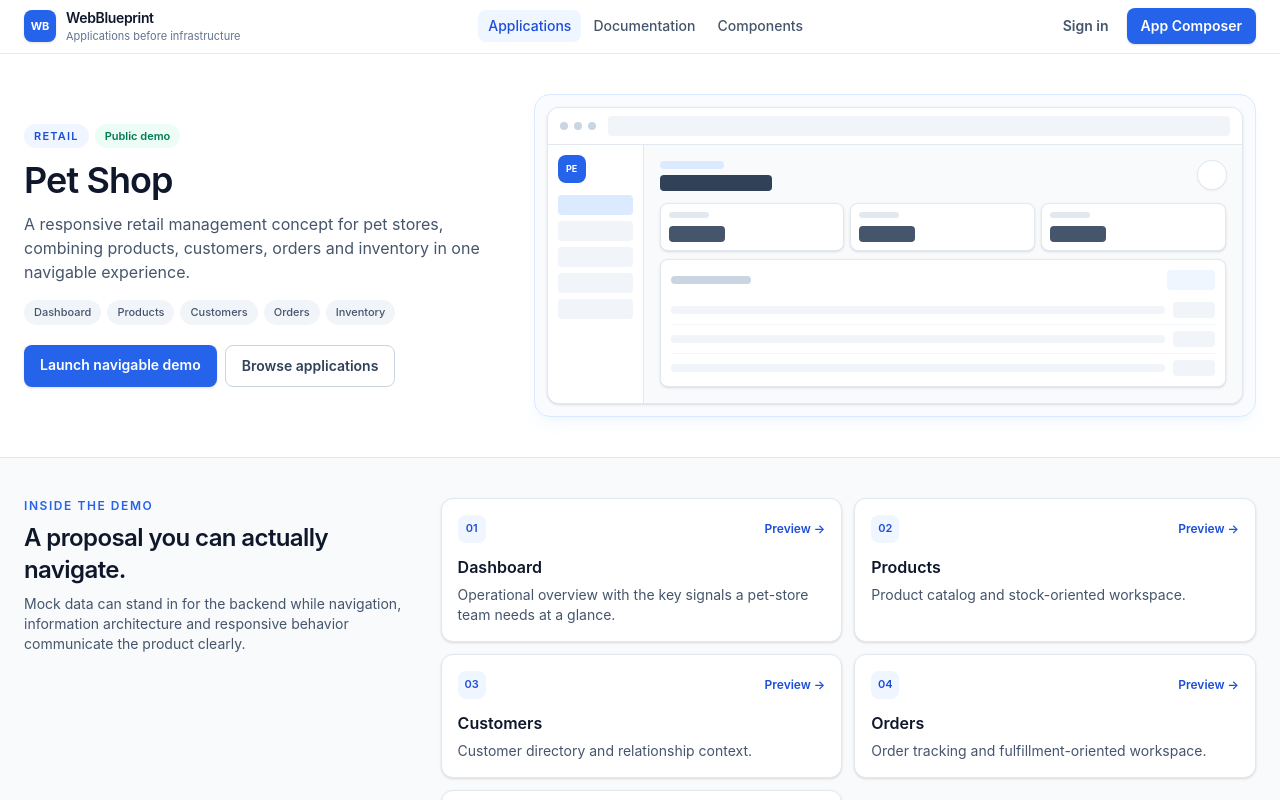
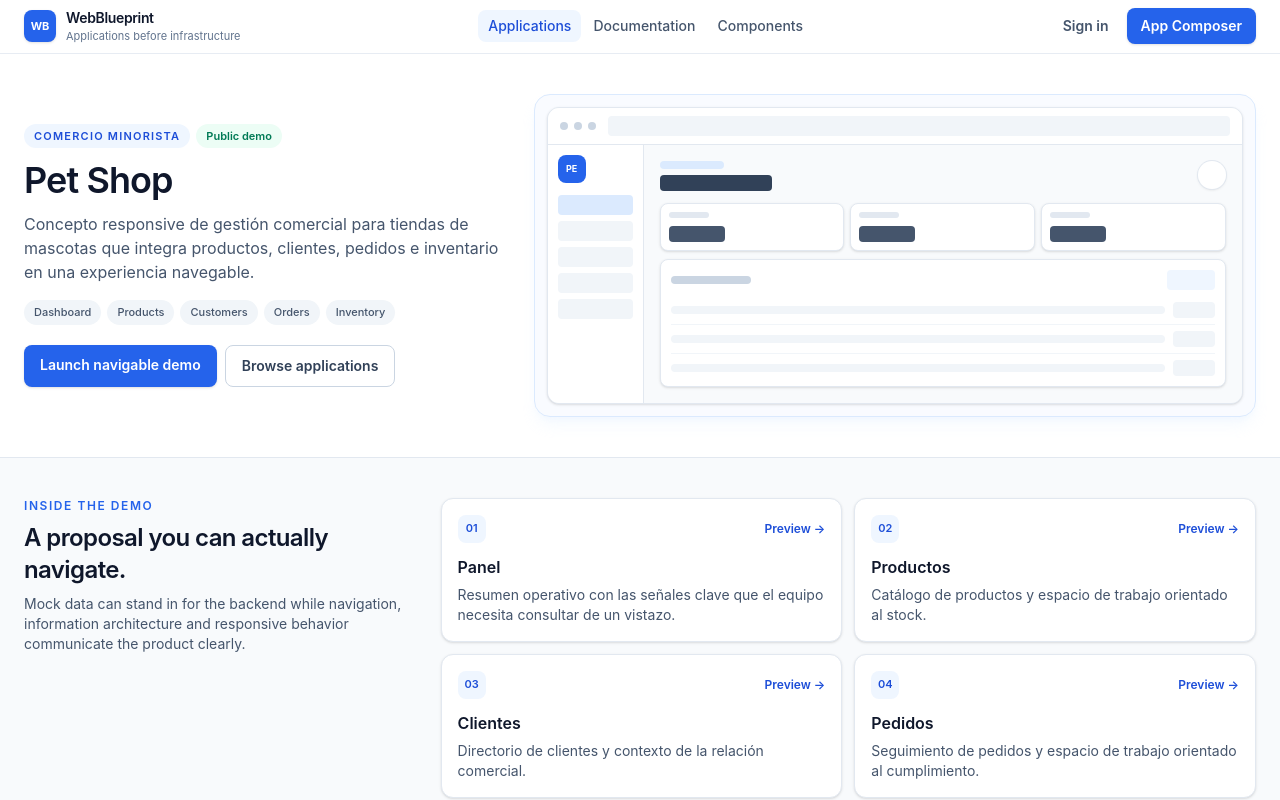
Before and after one commit to LuisHdezE/WebBlueprint, a React (Vite) app: page /apps/pet-shop in a window 1280 px wide. Shown: the top 800 px of the page. Built offline with nearby package versions, Linux system fonts and the light colour scheme.

Commit message:
fix(i18n): separate stable capability ids from Spanish labels

```diff
--- a/src/applications/applicationRegistry.ts
+++ b/src/applications/applicationRegistry.ts
@@ -1,4 +1,16 @@
 import type { ApplicationDefinition } from '@/applications/application.types';
+
+const capabilityLabels: Readonly<Record<string, string>> = {
+  Dashboard: 'Panel',
+  Products: 'Productos',
+  Customers: 'Clientes',
+  Orders: 'Pedidos',
+  Inventory: 'Inventario',
+};
+
+export function getCapabilityLabel(capability: string) {
+  return capabilityLabels[capability] ?? capability;
+}
 
 export const applicationRegistry = [
   {
@@ -6,41 +18,41 @@ export const applicationRegistry = [
     slug: 'pet-shop',
     name: 'Pet Shop',
     summary:
-      'A responsive retail management concept for pet stores, combining products, customers, orders and inventory in one navigable experience.',
-    category: 'Retail',
+      'Concepto responsive de gestión comercial para tiendas de mascotas que integra productos, clientes, pedidos e inventario en una experiencia navegable.',
+    category: 'Comercio minorista',
     promoted: true,
     shellVariant: 'vertical-light-menu',
     capabilities: ['Dashboard', 'Products', 'Customers', 'Orders', 'Inventory'],
     demoPages: [
       {
         id: 'dashboard',
-        label: 'Dashboard',
+        label: 'Panel',
         path: 'dashboard',
-        description: 'Operational overview with the key signals a pet-store team needs at a glance.',
+        description: 'Resumen operativo con las señales clave que el equipo necesita consultar de un vistazo.',
       },
       {
         id: 'products',
-        label: 'Products',
+        label: 'Productos',
         path: 'products',
-        description: 'Product catalog and stock-oriented workspace.',
+        description: 'Catálogo de productos y espacio de trabajo orientado al stock.',
       },
       {
         id: 'customers',
-        label: 'Customers',
+        label: 'Clientes',
         path: 'customers',
-        description: 'Customer directory and relationship context.',
+        description: 'Directorio de clientes y contexto de la relación comercial.',
       },
       {
         id: 'orders',
-        label: 'Orders',
+        label: 'Pedidos',
         path: 'orders',
-        description: 'Order tracking and fulfillment-oriented workspace.',
+        description: 'Seguimiento de pedidos y espacio de trabajo orientado al cumplimiento.',
       },
       {
         id: 'inventory',
-        label: 'Inventory',
+        label: 'Inventario',
         path: 'inventory',
-        description: 'Inventory visibility and replenishment-oriented workspace.',
+        description: 'Visibilidad de inventario y espacio de trabajo orientado a la reposición.',
       },
     ],
   },
```
